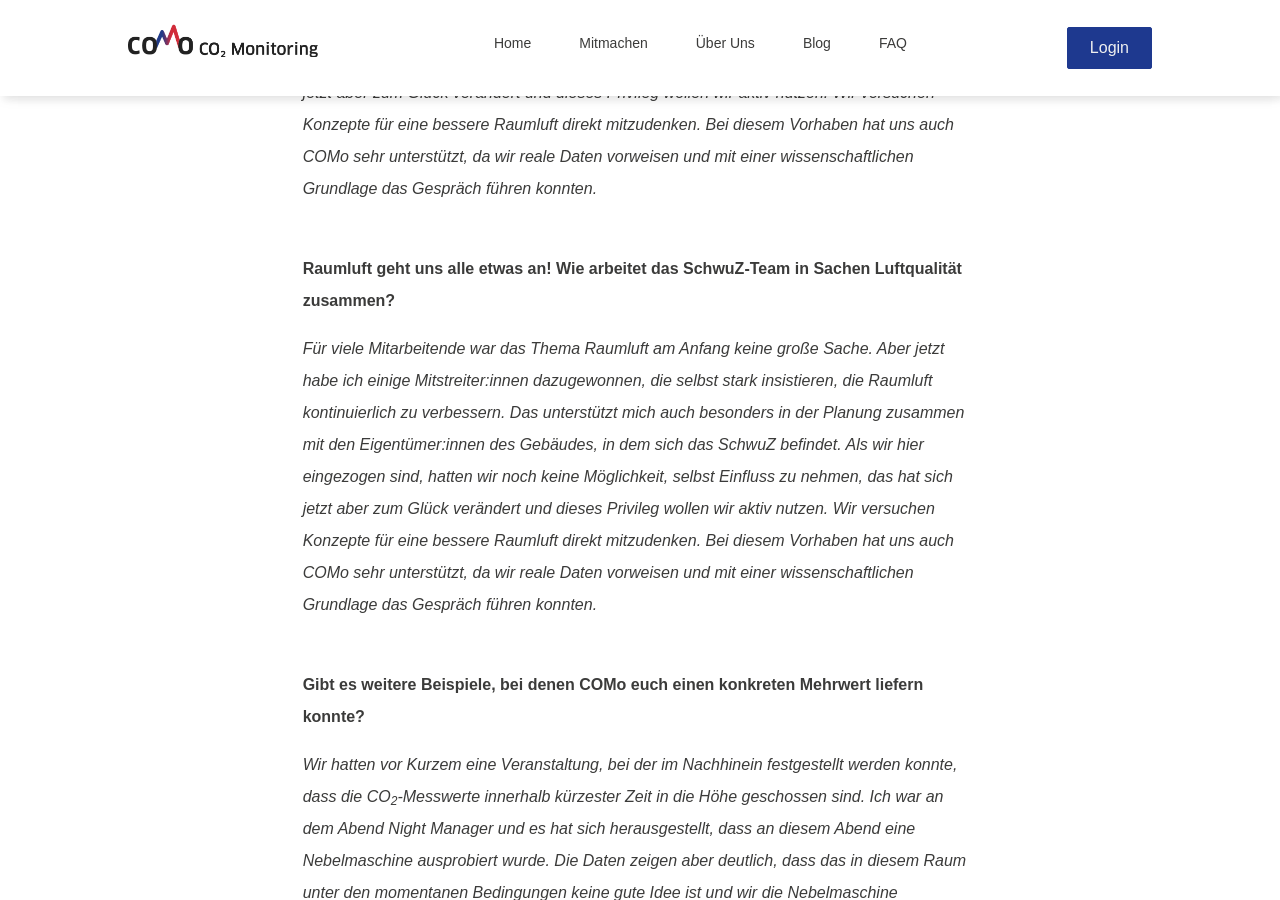
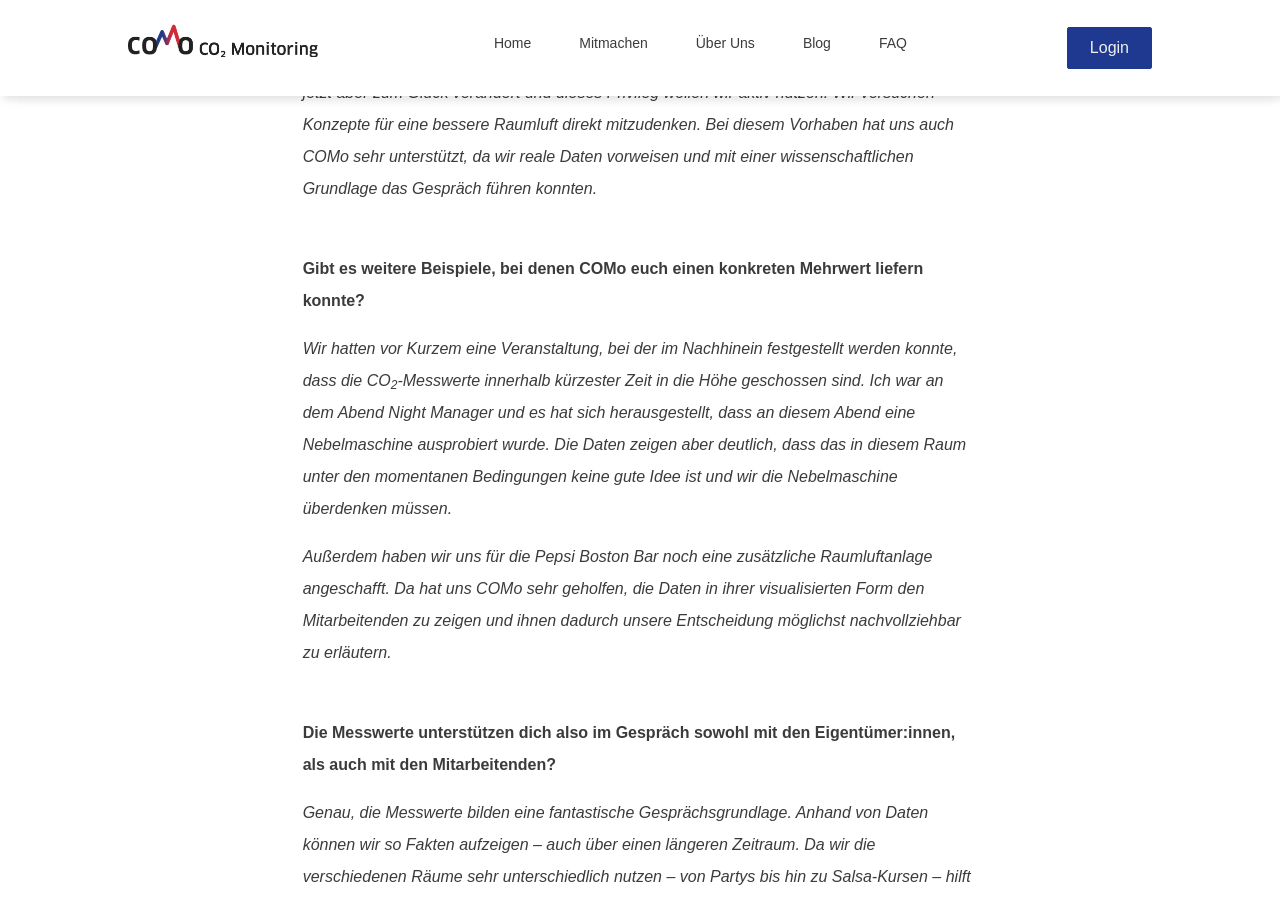
Before and after one commit to ZenVega/como-website, a Jekyll site: the page built from _posts/2022-08-07-como.md, in a window 1280 px wide and 900 px high, scrolled down 2438 px. Built offline with Jekyll 4.4.1, drawn with Linux system fonts in a browser that asks for light colours; some web fonts are replaced; comment, search, counter and statistics services are not loaded.

Commit message:
removed paragraph because of duplicate

```diff
--- a/_posts/2022-08-07-como.md
+++ b/_posts/2022-08-07-como.md
@@ -35,10 +35,6 @@ excerpt: Wir sitzen im selbsternannten Wohnzimmer des SchwuZ, dessen Name auf ei
 
 > *Für viele Mitarbeitende war das Thema Raumluft am Anfang keine große Sache. Aber jetzt habe ich einige Mitstreiter:innen dazugewonnen, die selbst stark insistieren, die Raumluft kontinuierlich zu verbessern. Das unterstützt mich auch besonders in der Planung zusammen mit den Eigentümer:innen des Gebäudes, in dem sich das SchwuZ befindet. Als wir hier eingezogen sind, hatten wir noch keine Möglichkeit, selbst Einfluss zu nehmen, das hat sich jetzt aber zum Glück verändert und dieses Privileg wollen wir aktiv nutzen. Wir versuchen Konzepte für eine bessere Raumluft direkt mitzudenken. Bei diesem Vorhaben hat uns auch COMo sehr unterstützt, da wir reale Daten vorweisen und mit einer wissenschaftlichen Grundlage das Gespräch führen konnten.*
 
-> <br/> **Raumluft geht uns alle etwas an! Wie arbeitet das SchwuZ-Team in Sachen Luftqualität zusammen?**
-
-> *Für viele Mitarbeitende war das Thema Raumluft am Anfang keine große Sache. Aber jetzt habe ich einige Mitstreiter:innen dazugewonnen, die selbst stark insistieren, die Raumluft kontinuierlich zu verbessern. Das unterstützt mich auch besonders in der Planung zusammen mit den Eigentümer:innen des Gebäudes, in dem sich das SchwuZ befindet. Als wir hier eingezogen sind, hatten wir noch keine Möglichkeit, selbst Einfluss zu nehmen, das hat sich jetzt aber zum Glück verändert und dieses Privileg wollen wir aktiv nutzen. Wir versuchen Konzepte für eine bessere Raumluft direkt mitzudenken. Bei diesem Vorhaben hat uns auch COMo sehr unterstützt, da wir reale Daten vorweisen und mit einer wissenschaftlichen Grundlage das Gespräch führen konnten.*
-
 > <br/> **Gibt es weitere Beispiele, bei denen COMo euch einen konkreten Mehrwert liefern konnte?**
 
 > *Wir hatten vor Kurzem eine Veranstaltung, bei der im Nachhinein festgestellt werden konnte, dass die CO<sub>2</sub>&#8209;Messwerte innerhalb kürzester Zeit in die Höhe geschossen sind. Ich war an dem Abend Night Manager und es hat sich herausgestellt, dass an diesem Abend eine Nebelmaschine ausprobiert wurde. Die Daten zeigen aber deutlich, dass das in diesem Raum unter den momentanen Bedingungen keine gute Idee ist und wir die Nebelmaschine überdenken müssen.*
```
Also changed, not shown: 2 other files.
